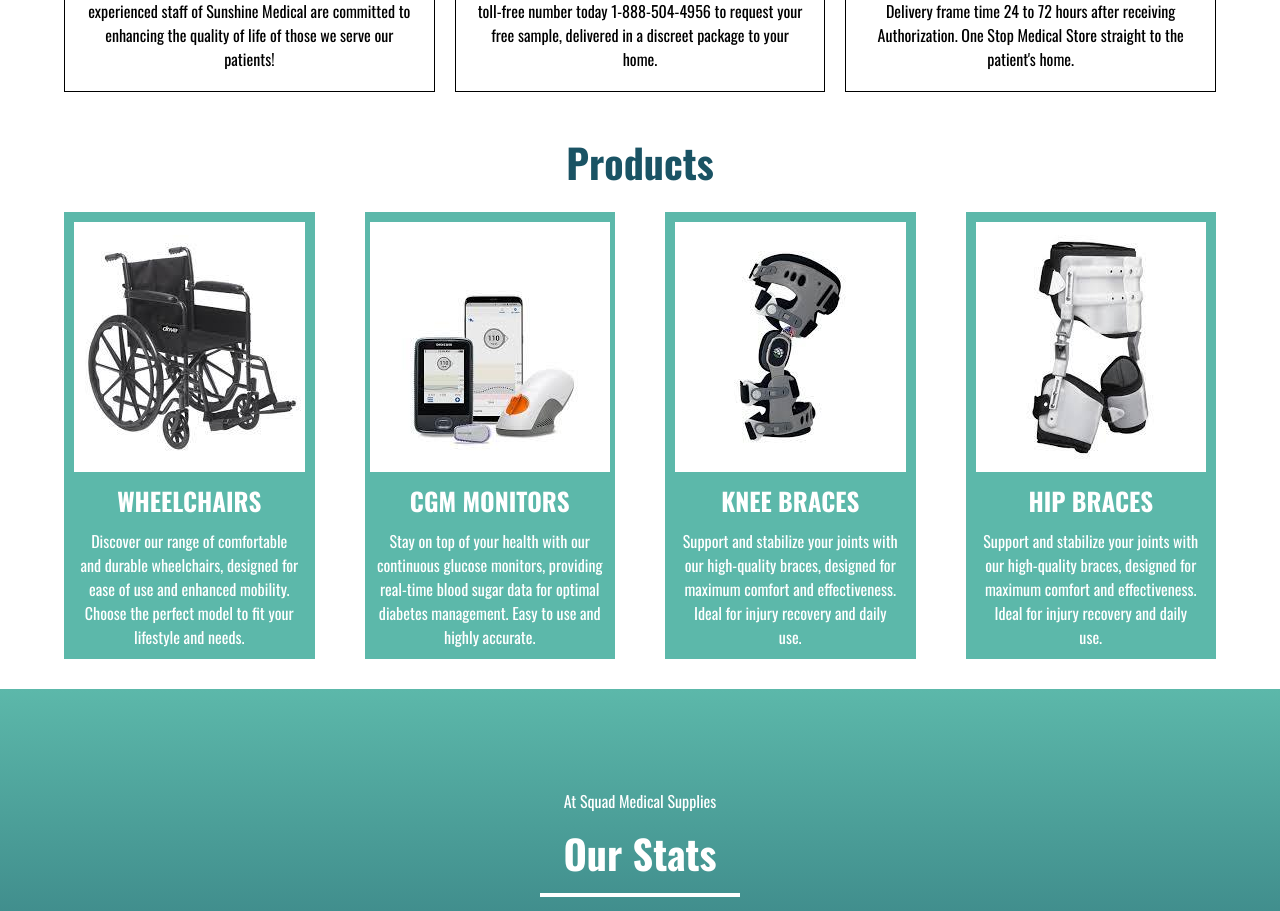
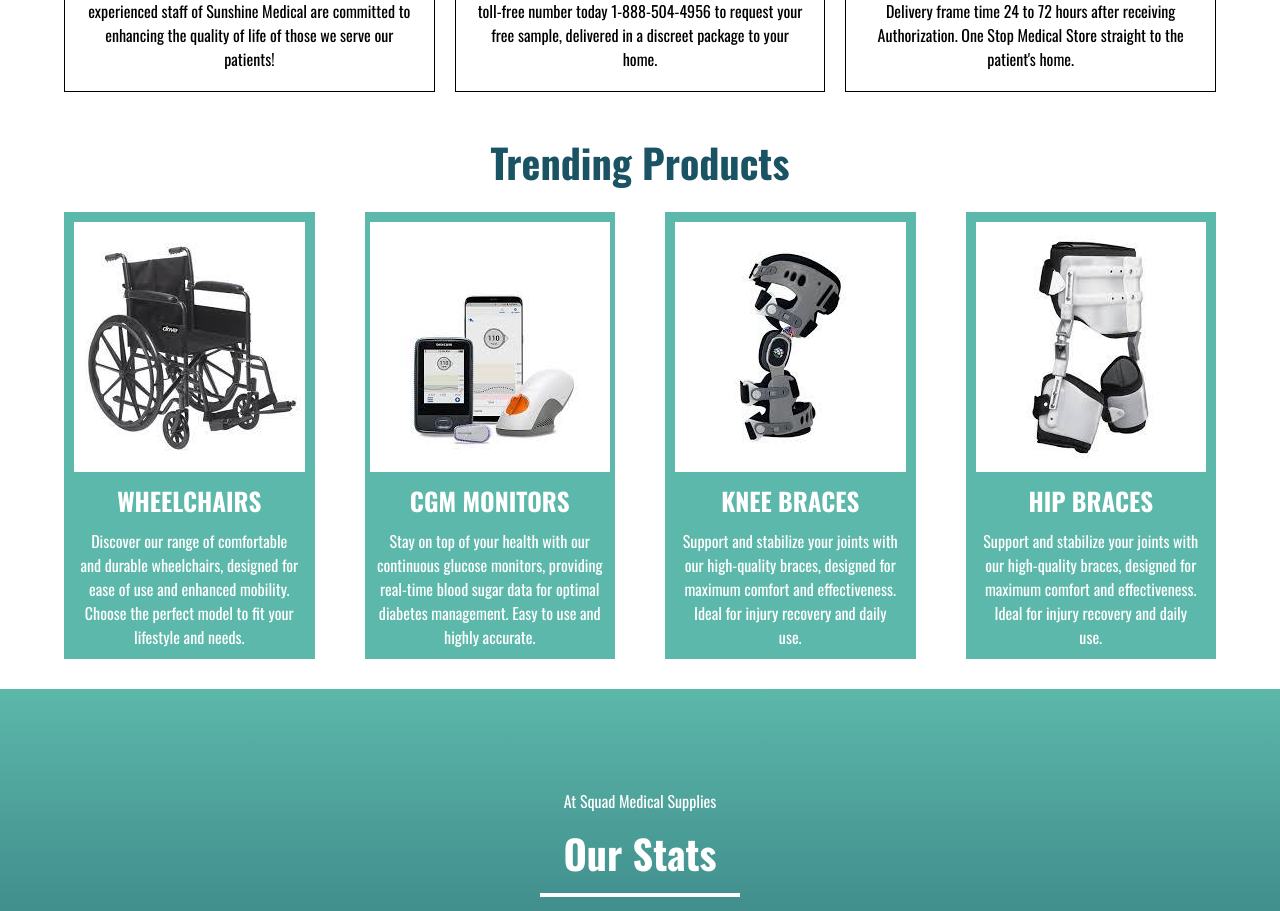
Before and after one commit to MKashanButt/squad-medical-supplies, a Next.js app: page / in a window 1280 px wide. Shown: the part 1160-2071 px from the top of the page. Built offline with nearby package versions, Linux system fonts and the light colour scheme.

Commit message:
updated heading

```diff
--- a/src/app/page.tsx
+++ b/src/app/page.tsx
@@ -213,7 +213,7 @@ export default function Home() {
           </div>
         </div>
       </section> */}
-      <ProductSlider heading="Products" data={data} />
+      <ProductSlider heading="Trending Products" data={data} />
       <section className={styles.stats}>
         <span>At Squad Medical Supplies</span>
         <h2>Our Stats</h2>
```
